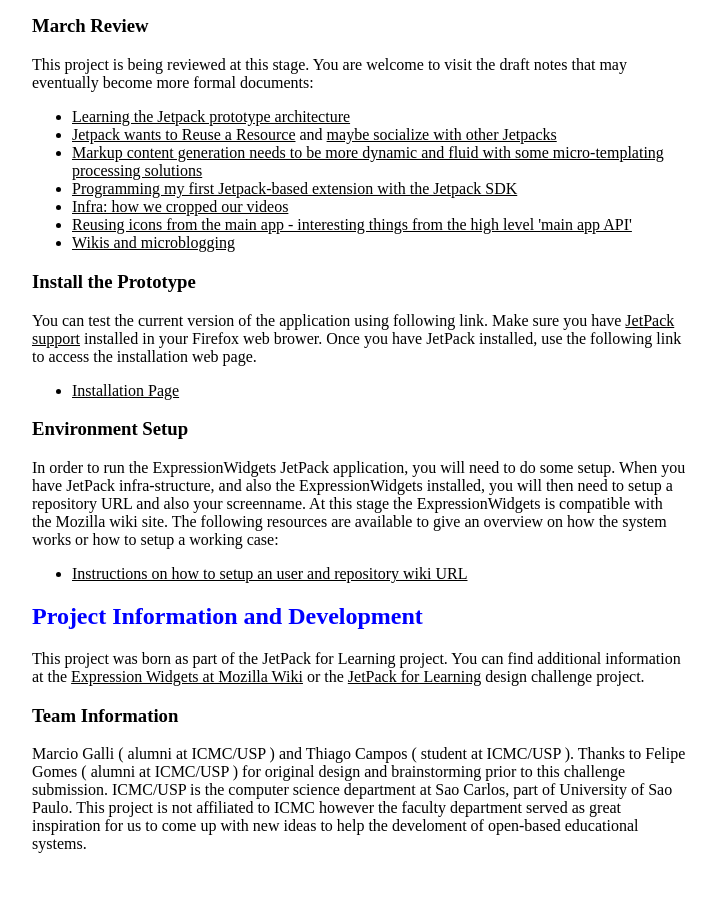
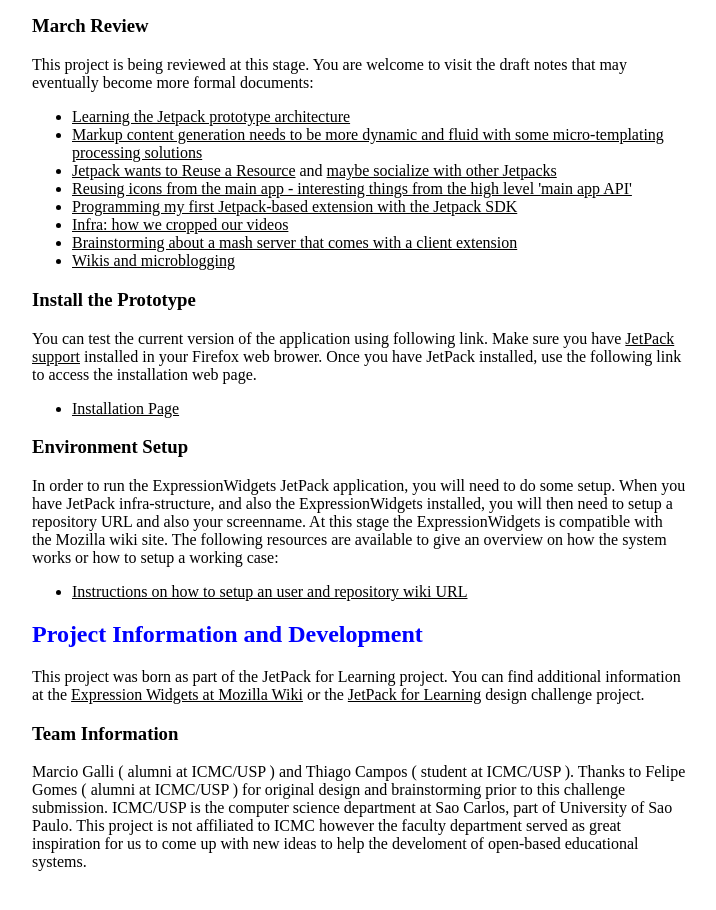
Before and after one commit to taboca/Expression-Widgets, a plain HTML site: page index.html in a window 1280 px wide. Shown: the part 1320-2230 px from the top of the page, without its empty margins (281-997 px from the left). Drawn offline with Linux system fonts and the light colour scheme.

Commit message:
draft notes about server in the client

```diff
--- a/index.html
+++ b/index.html
@@ -98,13 +98,12 @@
 
 <ul>
 <li><a href='docs/draft-jetpack-prototype-architecture.html'>Learning the Jetpack prototype architecture</a></li>
+<li><a href='docs/draft-templating.txt'>Markup content generation needs to be more dynamic and fluid with some micro-templating processing solutions</a></li>
 <li><a href='docs/draft-localization-reuse-of-resource-modules.txt'>Jetpack wants to Reuse a Resource</a> and <a href='docs/draft-socialization-apps.txt'>maybe socialize with other Jetpacks</a></li>
-
-<li><a href='docs/draft-templating.txt'>Markup content generation needs to be more dynamic and fluid with some micro-templating processing solutions</a></li>
-
+<li><a href='docs/note-reusable-identifies.html'>Reusing icons from the main app - interesting things from the high level 'main app API'</a></li>
 <li><a href='docs/note-example-sdk-example-pt-br.html'>Programming my first Jetpack-based extension with the Jetpack SDK</a></li>
 <li><a href='docs/draft-socialization-apps.txt'>Infra: how we cropped our videos</a></li>
-<li><a href='docs/note-reusable-identifies.html'>Reusing icons from the main app - interesting things from the high level 'main app API'</a></li>
+<li><a href='docs/draft-server-in-the-client.txt'>Brainstorming about a mash server that comes with a client extension</a></li>
 
 <li><a href='docs/wikis-and-microblogging.txt'>Wikis and microblogging</a></li>
 
```
